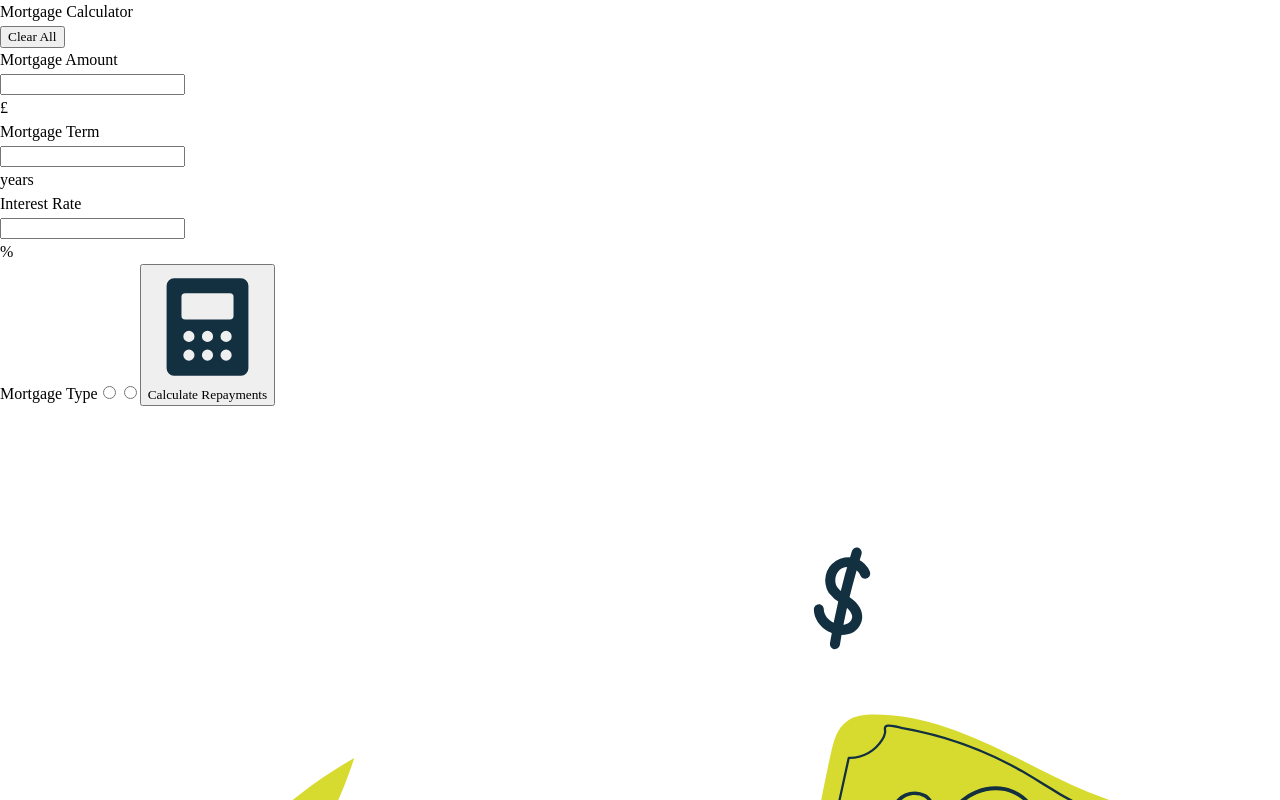
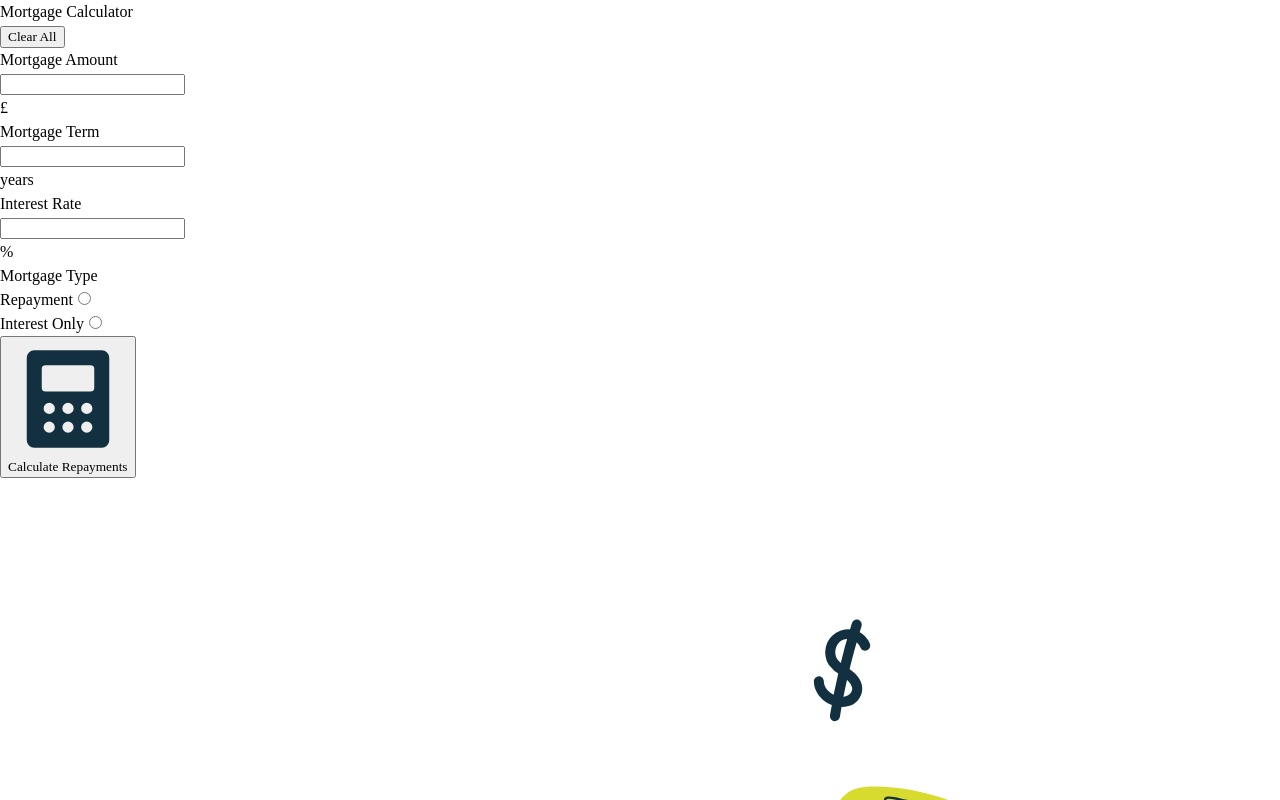
Before and after one commit to VenusY/frontend-mentor-mortgage-repayment-calculator, a React app: page / in a window 1280 px wide. Shown: the top 800 px of the page. Built offline with nearby package versions, Linux system fonts and the light colour scheme.

Commit message:
Add label for each radio button and wrap in container element

```diff
--- a/src/components/InputSection.jsx
+++ b/src/components/InputSection.jsx
@@ -40,19 +40,31 @@ export default function InputSection() {
         Mortgage Type
       </label>
 
+      <div className='input-section__radio-button'>
+        <label htmlFor='repayment' className='input-section__radio-label'>
+          Repayment
+        </label>
         <input
           type='radio'
           name='mortgage-type'
-        value='Repayment'
+          value='repayment'
+          id='repayment'
           className='input-section__input-field'
         />
+      </div>
 
+      <div className='input-section__radio-button'>
+        <label htmlFor='interest-only' className='input-section__radio-label'>
+          Interest Only
+        </label>
         <input
           type='radio'
           name='mortgage-type'
-        value='Interest Only'
+          value='interest-only'
+          id='interest-only'
           className='input-section__input-field'
         />
+      </div>
 
       <button className='calculate-button'>
         <img
```
Lines whose indentation alone changed are shown as unchanged.
